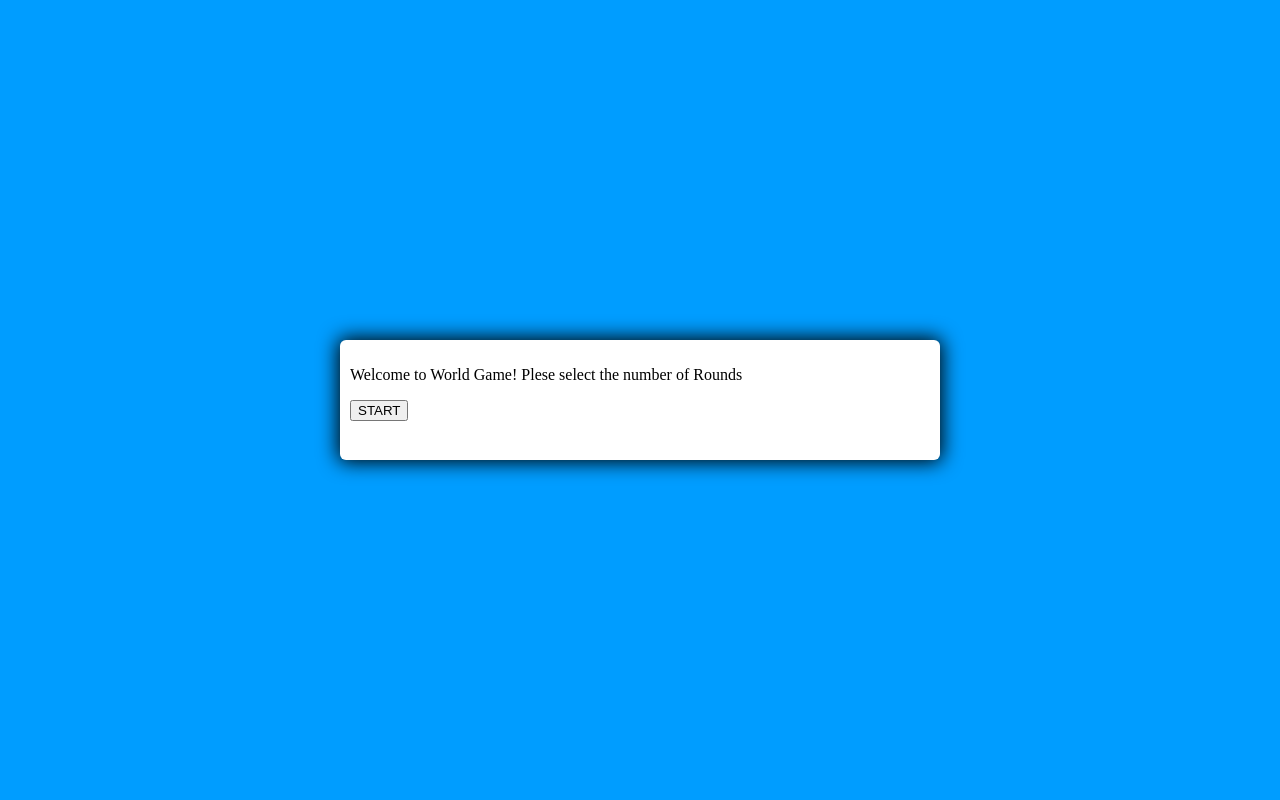
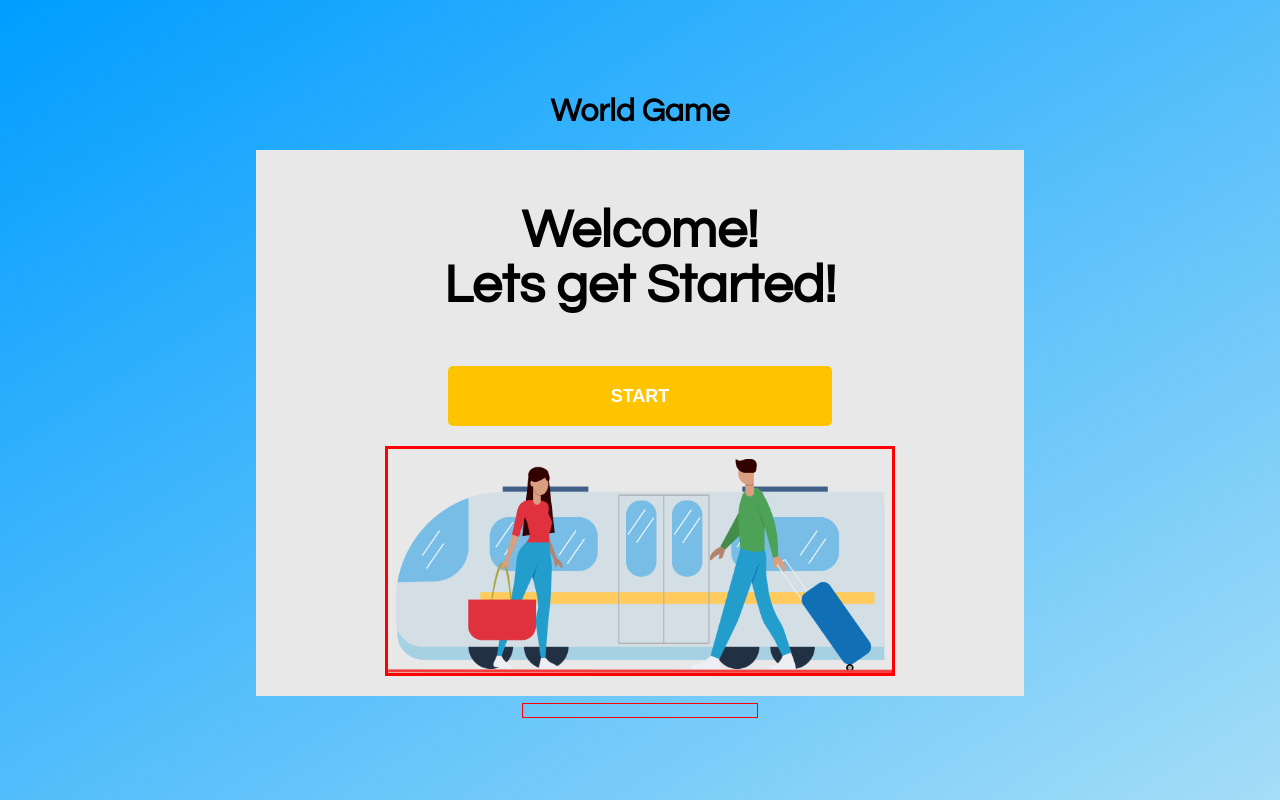
Before and after one commit to BahamaDev/World-Game, a plain HTML site: page worldgame.html in a window 1280 px wide. Drawn offline with Linux system fonts and the light colour scheme.

Commit message:
Start page styled

```diff
--- a/worldgame.css
+++ b/worldgame.css
@@ -4,33 +4,109 @@
 
 
 body{
+font-family: 'Questrial', sans-serif;
 padding: 0;
 margin: 0;
 display: flex;
+flex-flow: column;
 justify-content: center;
 align-items: center;
 width: 100vw;
 height: 100vh;
 background-color: rgb(0, 157, 255);
+background-image: linear-gradient(to bottom right, rgb(0, 157, 255), rgb(164, 221, 247)  );
 }
 
 
 
-.container{
+/* .game-container{
     width: 80%;
-    max-width: 600px;
+    max-width: 800px;
+    height: auto;
+    min-height: 400px;
     background-color: white;
     padding: 10px;
     border-radius: 6px;
     box-shadow: 0 0 20px 2px;
+    border: 2px pink solid
+
+} */
+
+#welcome-screen{
+background-color: rgb(232, 232, 232);
+display: flex;
+max-width: 1100px;
+width: 60%;
+min-height: 500px;
+flex-flow: column;
+justify-content: center;
+align-items: center;
+
 
 }
+
+
+#welcome-text-container{
+    font-size: 40pt;
+    font-weight: bold;
+    text-align: center;
+}
+
+
+#start-button{
+background-color:rgb(255, 196, 0) ;
+color: white;
+width: 50%;
+min-height: 60px;
+border-radius: 5px;
+border: none;
+font-size: large;
+font-weight: bolder;
+
+}
+
+
+
+#welcome-image-container{
+display: flex;
+/* border: 7px solid blue; */
+align-items: center;
+justify-content: center;
+flex: 1 0 3;
+padding: 20px;
+}
+
+
+
+
+#welcome-image{
+max-width: 70%;
+max-height: auto;
+border: 3px solid red;
+padding-top: 10px;
+
+}
+
+
+
+
+
+
+#question-text{
+}
+
+
+
+
+
 
 .btn-grid{
     display: grid;
     grid-template-columns: repeat(2, auto);
-    gap: 5px;
+    min-height: 50%;
+    gap: 7px;
     margin: 7px;
+    border: 1px red solid;
 }
 
 
@@ -50,6 +126,16 @@ outline: none;
 
 }
 
+
+
+#stats-container{
+
+
+}
+
+
+
+
 #message-section{
 height: auto;
     width:250px;
@@ -60,3 +146,12 @@ height: auto;
 width: 100px;
 
 }
+
+
+
+/* https://undraw.co/ */
+/* https://drawkit.com/search-kits */
+
+
+
+/* <a href="https://iconscout.com/illustrations/person" target="_blank">Person finding location for vacation Illustration</a> by <a href="https://iconscout.com/contributors/delesign">Delesign Graphics</a> on <a href="https://iconscout.com">Iconscout</a> */
--- a/worldgame.html
+++ b/worldgame.html
@@ -1,43 +1,44 @@
-<!DOCTYPE html>
-<html lang="en">
+<meta charset="UTF-8">
+<meta http-equiv="X-UA-Compatible" content="IE=edge">
+<meta name="viewport" content="width=device-width, initial-scale=1.0">
+<title>World Game</title>
 
-<head>
-    <meta charset="UTF-8">
-    <meta http-equiv="X-UA-Compatible" content="IE=edge">
-    <meta name="viewport" content="width=device-width, initial-scale=1.0">
-    <title>World Game</title>
-    <link rel="stylesheet" href="worldgame.css">
+
+<link rel="preconnect" href="https://fonts.googleapis.com">
+<link rel="preconnect" href="https://fonts.gstatic.com" crossorigin>
+<link href="https://fonts.googleapis.com/css2?family=Questrial&display=swap" rel="stylesheet">
+<link rel="stylesheet" href="worldgame.css">
 
 </head>
 
 <body>
 
+<h1 class="world-game">World Game</h1>
 
-    <div class="container">
+    <section id="welcome-screen">
 
-        <div id="welcome-screen">
 
-            <p>
-                Welcome to World Game! Plese select the number of Rounds
-
+        <div id='welcome-text-container'>
+            <p id="welcome-text">
+                Welcome! <br>
+                Lets get Started!
+                <!-- Plese select the number of Rounds -->
             </p>
-
-            <!-- <form method="GET" action="" id="info-form">
-                <select id="round-selector" name="round-selector">
-
-                    <option value="3">3</option>
-                    <option value="5">5</option>
-                    <option value="7">7</option>
-                </select>
-
-            </form> -->
-
-            <button type="button" id="start-button">START</button>
 
 
         </div>
+                <button type="button" id="start-button">START</button>
+        <div id='welcome-image-container'>
+
+            <img id='welcome-image' src="/img/traveling-back-to-home-1677206.png" alt="" class="welcome-image">
+
+        </div>
+
+    </section>
 
 
+
+    <div class="game-container">
 
 
         <div id="question-text"></div>
```
Also changed, not shown: img/finding-location.svg (added), img/traveling-back-to-home-1677206-1.svg (added), img/traveling-back-to-home-1677206.png (added), img/undraw_stars_re_6je7.svg (added), img/world-tour-1737304-0.svg (added).
